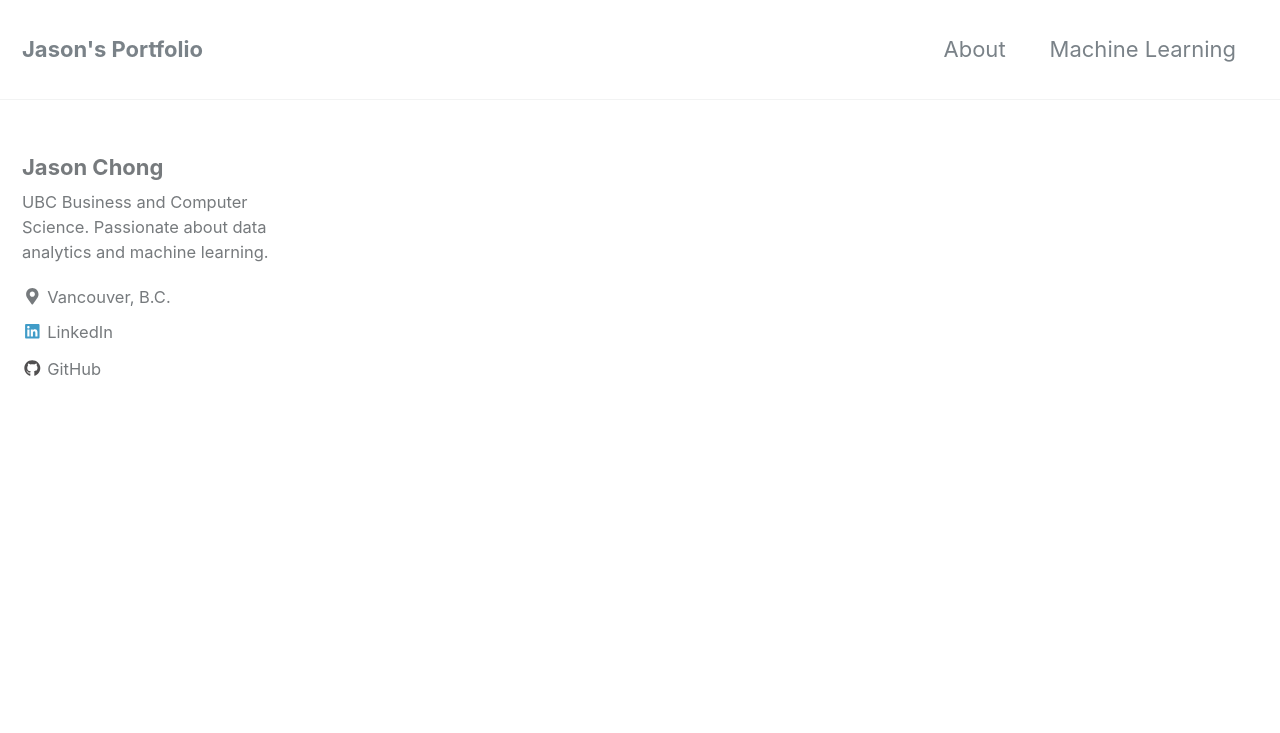
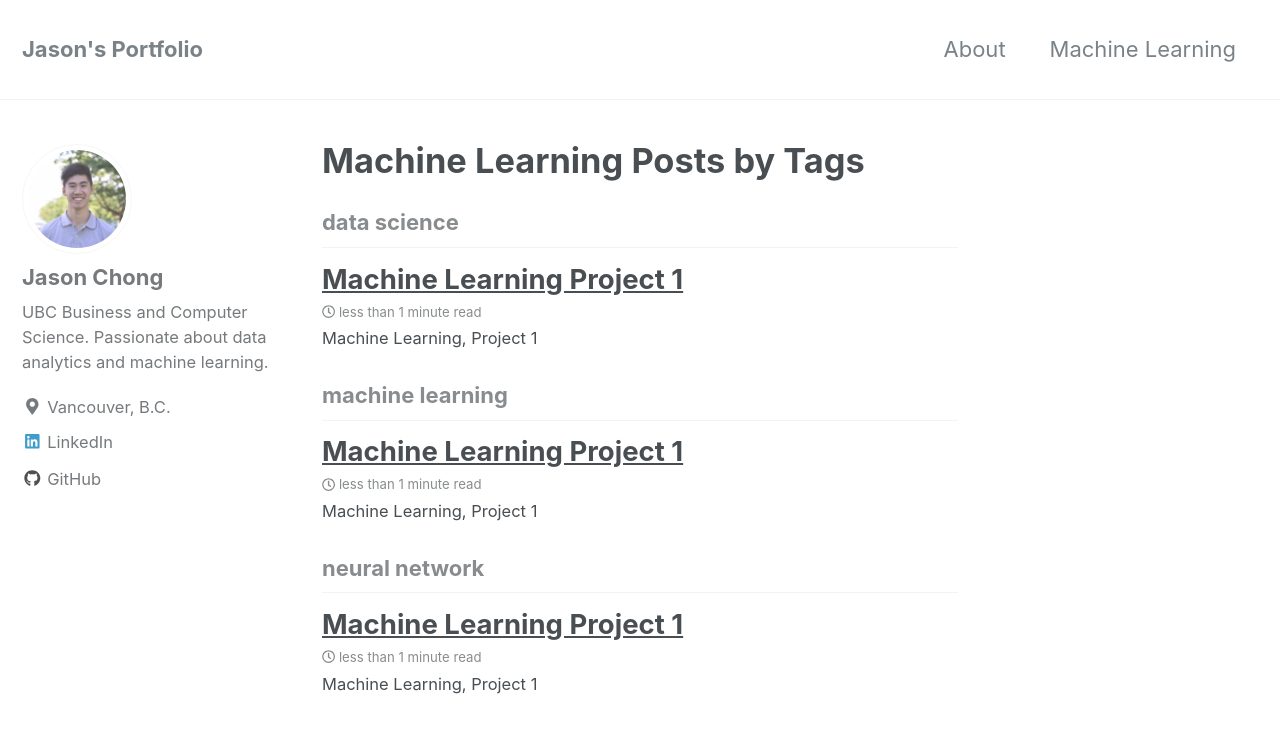
Before and after one commit to jasonchongg/jasonchongg.github.io, a Jekyll site: the page built from _pages/machinelearning.md, in a window 1280 px wide and 900 px high. Shown: the top 733 px of the window. Built offline with Jekyll 4.4.1, drawn with Linux system fonts in a browser that asks for light colours; nearby versions of some CDN libraries; our own code applies the rules of GitHub Pages for plain Markdown files.

````diff
--- a/_config.yml
+++ b/_config.yml
@@ -101,7 +101,7 @@
 # Site Author
 author:
   name             : "Jason Chong"
-  avatar           : # path of avatar image, e.g. "/assets/images/bio-photo.jpg"
+  avatar           : /images/headshot.jpg
   bio              : "UBC Business and Computer Science. Passionate about data analytics and machine learning."
   location         : "Vancouver, B.C."
   email            :
--- a/_pages/machinelearning.md
+++ b/_pages/machinelearning.md
@@ -0,0 +1,20 @@
+---
+layout: archive
+permalink: /machine-learning/
+title: "Machine Learning Posts by Tags"
+author_profile: true
+header:
+    image:
+
+---
+
+{% include base_path %}
+{% include group-by-array collection=site.posts field="tags" %}
+
+{% for tag in group_names %}
+  {% assign posts = group_items[forloop.index0] %}
+  <h2 id="{{ tag | slugify }}" class="archive__subtitle">{{ tag }}</h2>
+  {% for post in posts %}
+    {% include archive-single.html %}
+  {% endfor %}
+{% endfor %}
--- /dev/null
+++ b/_posts/2018-07-06-cryptobot.md
@@ -0,0 +1,58 @@
+---
+title: "Machine Learning Project 1"
+data: 2018-07-06
+tags: [machine learning, data science, neural network]
+header:
+    image: #insert image
+excerpt: "Machine Learning, Project 1"
+mathjax: "true"
+
+---
+
+# H1 Heading
+
+## H2 Heading
+
+### H3 Heading
+
+Here's some basic text.
+
+And here's some *italics*
+
+Here's some **bold** text
+
+What about a [link](https:github.io/jasonchongg)
+
+Here's a bullet list:
+* First item
++ Second item
+- Third item
+
+Here's a numbered list:
+1. First
+2. Second
+3. Third
+
+Python code block:
+```python
+
+    import numpy as np
+    def test_function(x,y):
+        z = np.sum(x,y)
+        return z
+```
+
+R code block:
+```r
+library(tidyverse)
+df <- read_csv('file.csv')
+head(df)
+```
+
+Here's some inclide code `(x,y)`
+
+<img src = "{{site.url}}{{site.baseurl}}/images/headshot.jpg" alt = "">
+
+Here's some math:
+
+$$z = x + y$$
````
Also changed, not shown: _includes/scripts.html (+7 -0 lines), _pages/404.md (+16 -0 lines), _pages/about.md (+9 -0 lines).
